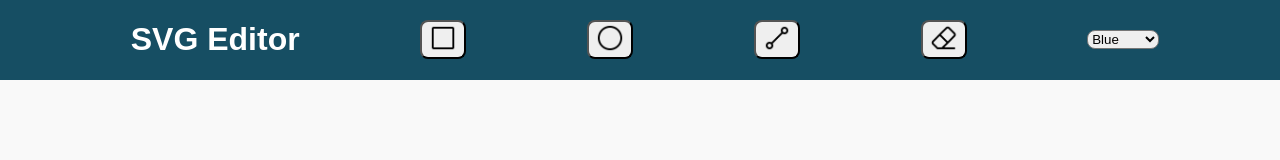
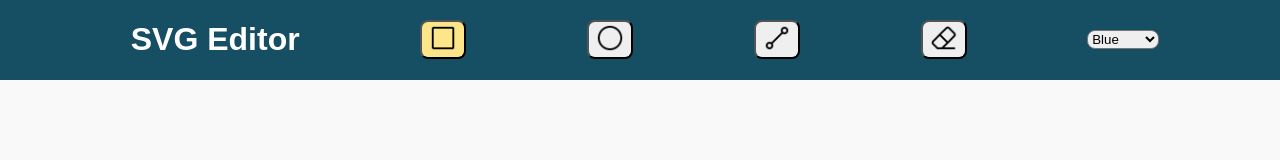
Before and after one commit to bogdanpopa01/SVG-Editor, a plain HTML site: page index.html in a window 1280 px wide. In both pictures the pointer is over the button 443 px from the left and 39 px from the top of the page. Drawn offline with Linux system fonts and the light colour scheme.

Commit message:
hover effect, changed cursor

```diff
--- a/style.css
+++ b/style.css
@@ -14,7 +14,7 @@ html {
 .main-header {
   width: 100%;
   background-color: #164e63;
-  cursor: pointer;
+  cursor: default;
 }
 
 .h1-text {
@@ -66,3 +66,10 @@ svg {
 .btnEraseAll {
   cursor: pointer;
 }
+
+.btnCircle:hover,
+.btnSquare:hover,
+.btnEraseAll:hover,
+.btnLine:hover {
+  background-color: #fde68a;
+}
```
